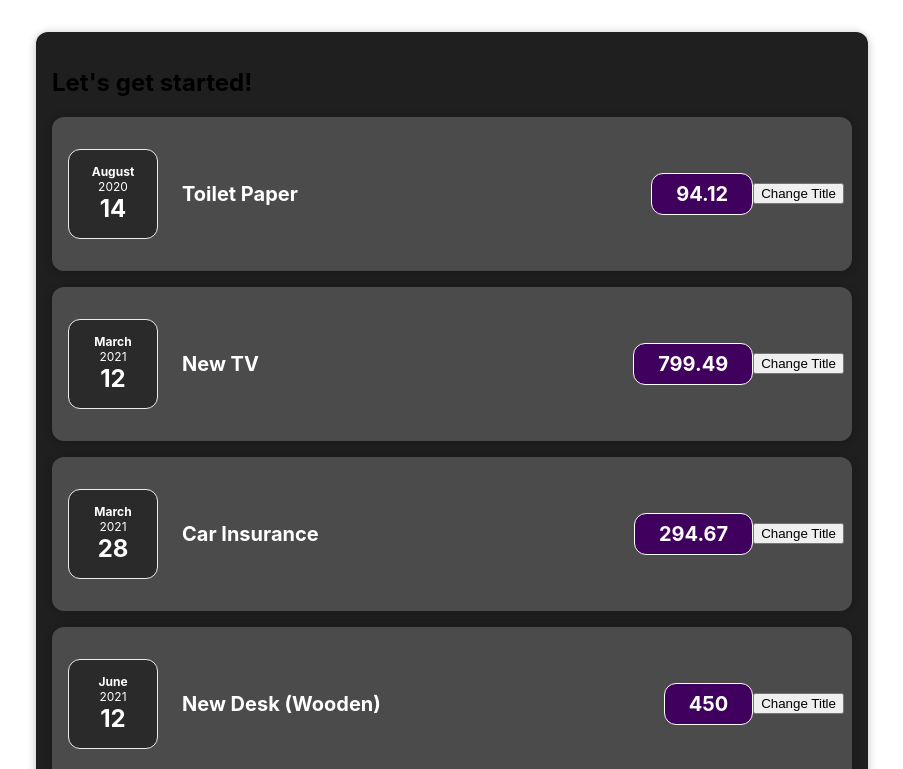
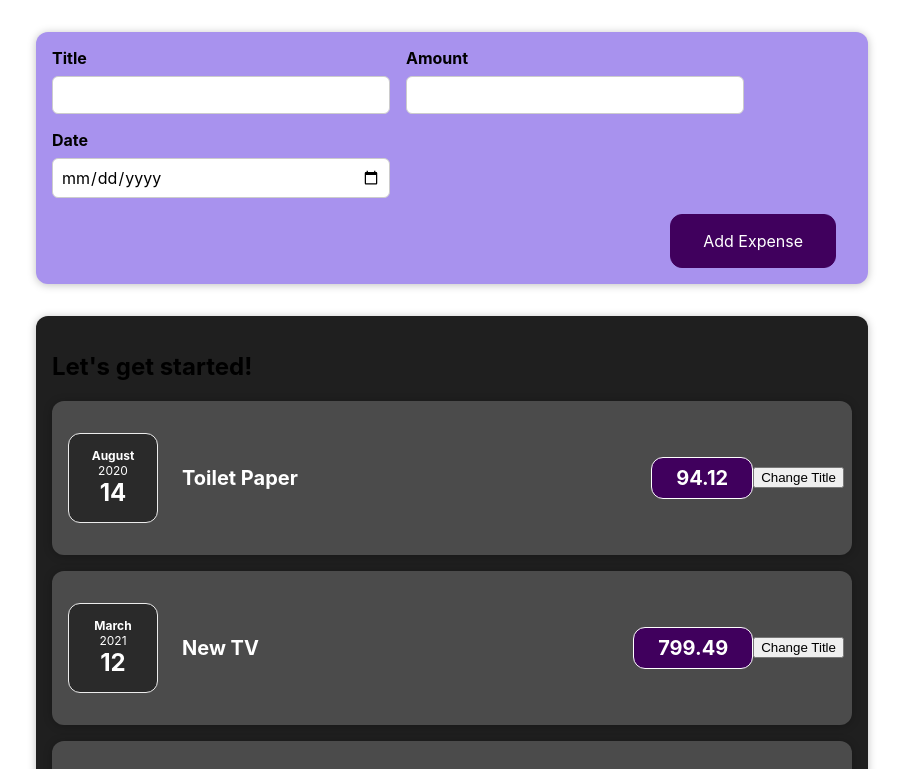
Before and after one commit to Tiberiusloc/ExpenseTracker, a React (Create React App) app: page / in a window 1280 px wide. Shown: the top 769 px of the page, without its empty margins (188-1091 px from the left). Built offline with nearby package versions, Linux system fonts and the light colour scheme.

Commit message:
add reusable forms for adding new expenses from user input

```diff
--- a/src/App.js
+++ b/src/App.js
@@ -1,6 +1,7 @@
 import React from "react";
 
 import ExpenseDisplay from "./components/Expenses/ExpenseDisplay";
+import NewExpense from "./components/NewExpense/NewExpense";
 import './components/Expenses/ExpenseItem.css';
 
 function App() {
@@ -28,7 +29,8 @@
   ];
 
   return (
-    <div className="">
+    <div>
+      <NewExpense />
       <ExpenseDisplay expenses={expenses} />
     </div>
   );
--- /dev/null
+++ b/src/components/NewExpense/ExpenseForm.css
@@ -0,0 +1,26 @@
+.new-expense__controls {
+  display: flex;
+  flex-wrap: wrap;
+  gap: 1rem;
+  margin-bottom: 1rem;
+  text-align: left;
+}
+
+.new-expense__control label {
+  font-weight: bold;
+  margin-bottom: 0.5rem;
+  display: block;
+}
+
+.new-expense__control input {
+  font: inherit;
+  padding: 0.5rem;
+  border-radius: 6px;
+  border: 1px solid #ccc;
+  width: 20rem;
+  max-width: 100%;
+}
+
+.new-expense__actions {
+  text-align: right;
+}
--- /dev/null
+++ b/src/components/NewExpense/ExpenseForm.js
@@ -0,0 +1,49 @@
+import React, { useState } from "react";
+
+import './ExpenseForm.css';
+
+const ExpenseForm = () => {
+
+  const [title, setTitle] = useState('')
+  const [amount, setAmount] = useState('')
+  const [date, setDate] = useState('')
+
+  const titleChangeHandler = (e) => {
+    setTitle(e.target.value)
+  };
+
+  const amountChangeHandler = (e) => {
+    setAmount(e.target.value)
+  };
+
+  const dateChangeHandler = (e) => {
+    setDate(e.target.value)
+  };
+
+  console.log(title, amount, date);
+
+
+  return (
+    <form>
+      <div className="new-expense__controls">
+        <div className="new-expense__control">
+          <label>Title</label>
+          <input type="text" onChange={titleChangeHandler} />
+        </div>
+        <div className="new-expense__control">
+          <label>Amount</label>
+          <input type="number" min="0.01" step="0.01" onChange={amountChangeHandler} />
+        </div>
+        <div className="new-expense__control">
+          <label>Date</label>
+          <input type="date" min="2020-01-01" max="2023-12-31" onChange={dateChangeHandler} />
+        </div>
+      </div>
+      <div className="new-expense__actions">
+        <button type="submit">Add Expense</button>
+      </div>
+    </form>
+  );
+};
+
+export default ExpenseForm;
--- /dev/null
+++ b/src/components/NewExpense/NewExpense.css
@@ -0,0 +1,38 @@
+.new-expense {
+  background-color: #a892ee;
+  padding: 1rem;
+  margin: 2rem auto;
+  width: 50rem;
+  max-width: 95%;
+  border-radius: 12px;
+  text-align: center;
+  box-shadow: 0 1px 8px rgba(0, 0, 0, 0.25);
+}
+
+.new-expense button {
+  font: inherit;
+  cursor: pointer;
+  padding: 1rem 2rem;
+  border: 1px solid #40005d;
+  background-color: #40005d;
+  color: white;
+  border-radius: 12px;
+  margin-right: 1rem;
+}
+
+.new-expense button:hover,
+.new-expense button:active {
+  background-color: #510674;
+  border-color: #510674;
+}
+
+.new-expense button.alternative {
+  color: #220131;
+  border-color: transparent;
+  background-color: transparent;
+}
+
+.new-expense button.alternative:hover,
+.new-expense button.alternative:active {
+  background-color: #ddb3f8;
+}
--- /dev/null
+++ b/src/components/NewExpense/NewExpense.js
@@ -0,0 +1,14 @@
+import React from "react";
+import ExpenseForm from "./ExpenseForm";
+
+import './NewExpense.css';
+
+const NewExpense = () => {
+  return (
+    <div className="new-expense">
+      <ExpenseForm />
+    </div>
+  );
+};
+
+export default NewExpense;
```
